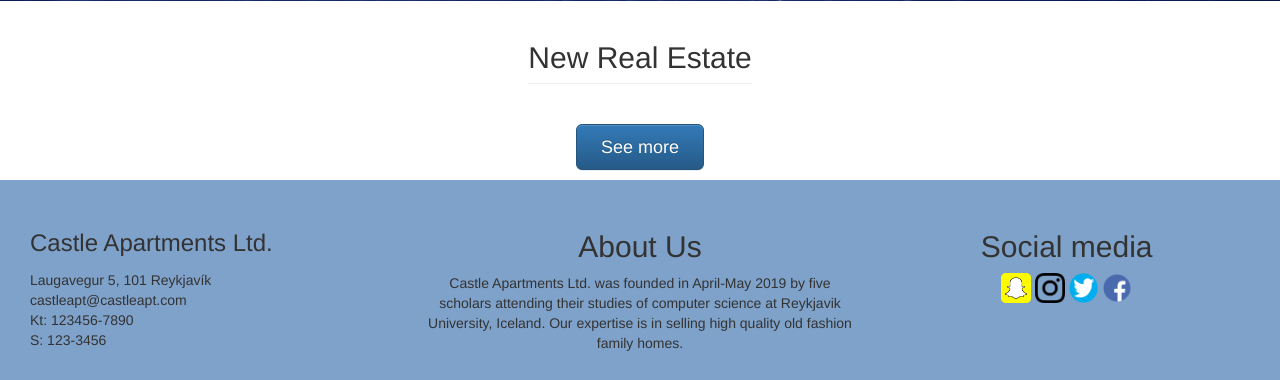
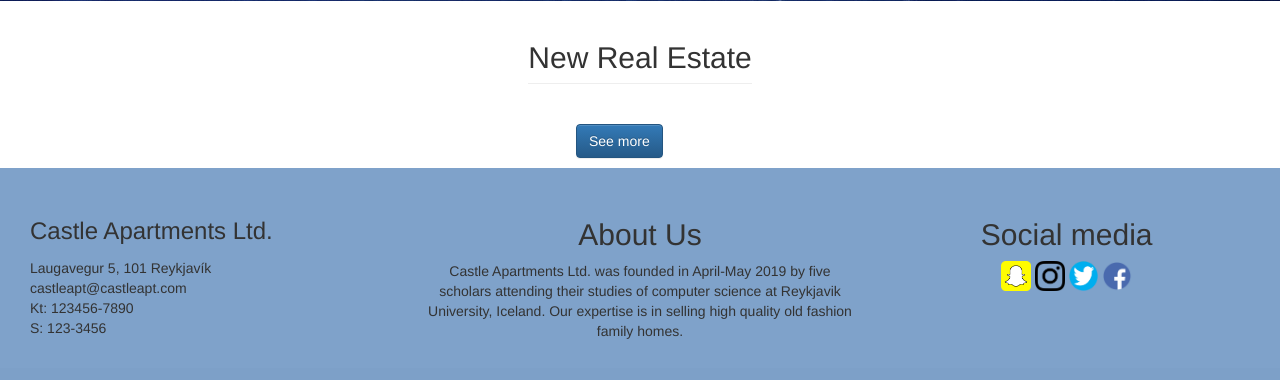
Before and after one commit to ArnthorDj/CastleApartments, a Django app: page / in a window 1280 px wide. Shown: the part 699-1079 px from the top of the page. After the commit the page ends 1038 px from the top, so only its background shows below. Run offline with Django 3.2, Linux system fonts and the light colour scheme; data that the repository does not hold is empty; some libraries are stand-ins or nearby versions.

Commit message:
laga takka á forsíðu

```diff
--- a/templates/Home/index.html
+++ b/templates/Home/index.html
@@ -18,7 +18,7 @@
             {% endfor %}
         </main>
         <div class="col-13">
-            <a href="{% url 'real_estate' %}"><button type="submit" class="btn btn-block btn-lg btn-primary" id="see-more-btn">See more</button></a>
+            <a href="{% url 'real_estate' %}"><button type="submit" class="btn btn-primary" id="see-more-btn">See more</button></a>
         </div>
 
         <!-- Latest compiled and minified JavaScript -->
```
